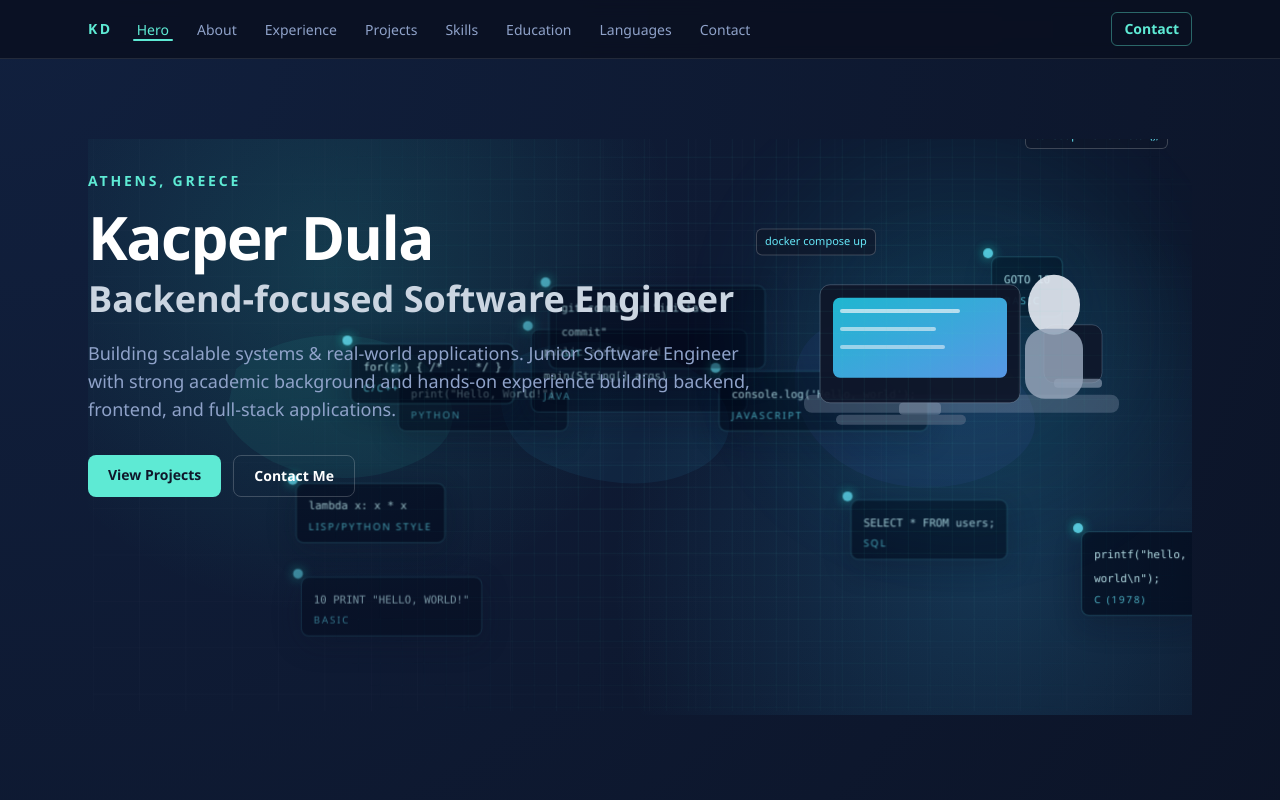
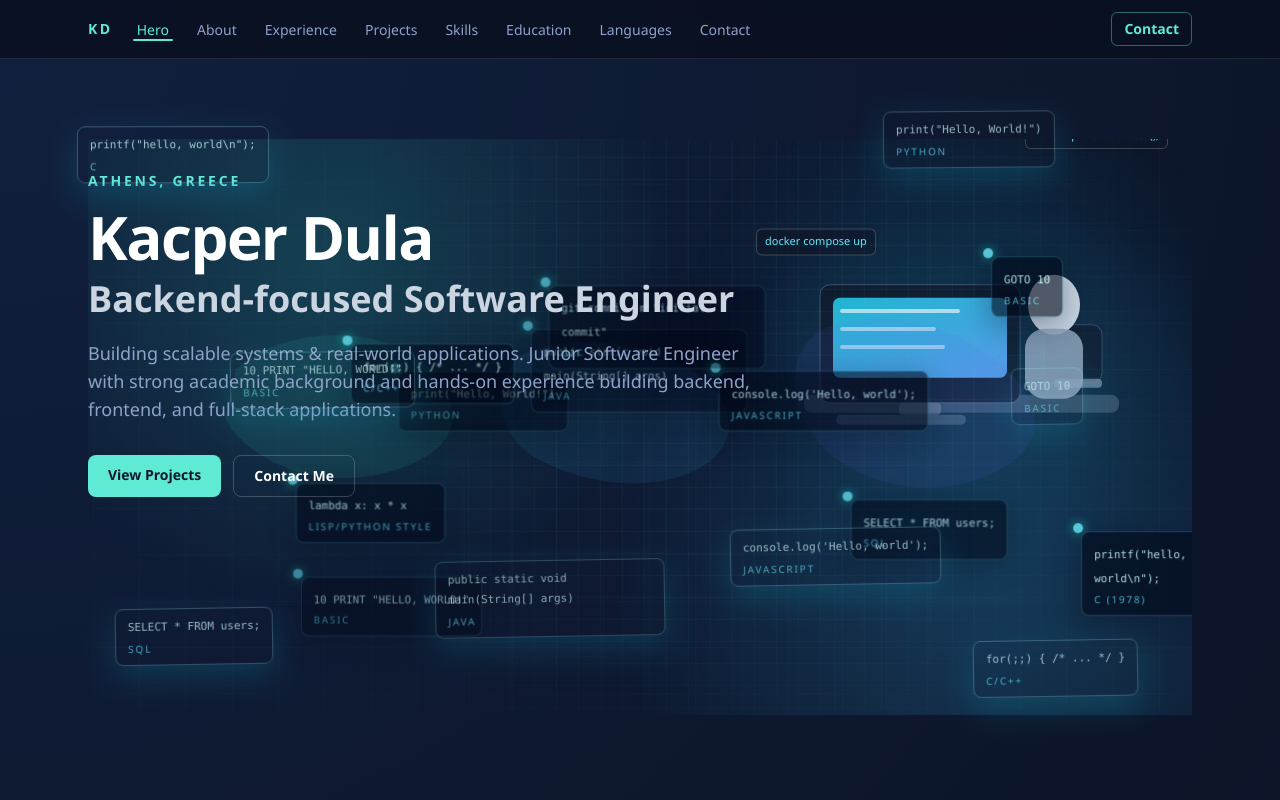
Before and after one commit to KacperDula/KacperDula, a Next.js app: page / in a window 1280 px wide. Shown: the top 800 px of the page. Built offline with nearby package versions, Linux system fonts and the light colour scheme.

Commit message:
Add site-wide draggable iconic code playground

```diff
--- a/components/code-atlas.tsx
+++ b/components/code-atlas.tsx
@@ -36,12 +36,12 @@ export function CodeAtlas() {
   const reduceMotion = useReducedMotion();
 
   return (
-    <div className="pointer-events-none absolute inset-0 z-0 overflow-hidden" aria-hidden="true">
-      <div className="absolute inset-0 bg-[radial-gradient(circle_at_22%_22%,rgba(45,212,191,0.16),transparent_36%),radial-gradient(circle_at_82%_76%,rgba(56,189,248,0.18),transparent_38%)]" />
+    <div className="pointer-events-none absolute inset-0 z-[2] overflow-hidden" aria-hidden="true">
+      <div className="absolute inset-0 bg-[radial-gradient(circle_at_22%_22%,rgba(45,212,191,0.2),transparent_36%),radial-gradient(circle_at_82%_76%,rgba(56,189,248,0.22),transparent_38%)]" />
 
       <motion.svg
         viewBox="0 0 1000 520"
-        className="absolute inset-0 h-full w-full opacity-35"
+        className="absolute inset-0 h-full w-full opacity-45"
         animate={reduceMotion ? undefined : { x: [0, 5, 0], y: [0, -3, 0] }}
         transition={{ duration: 16, repeat: Infinity, ease: "easeInOut" }}
       >
--- /dev/null
+++ b/components/code-playground.tsx
@@ -0,0 +1,55 @@
+"use client";
+
+import { motion, useReducedMotion } from "framer-motion";
+import { useRef } from "react";
+
+type PlayfulSnippet = {
+  line: string;
+  source: string;
+  left: string;
+  top: string;
+};
+
+const playfulSnippets: PlayfulSnippet[] = [
+  { line: 'printf("hello, world\\n");', source: "C", left: "6%", top: "16%" },
+  { line: 'print("Hello, World!")', source: "Python", left: "69%", top: "14%" },
+  { line: "10 PRINT \"HELLO, WORLD!\"", source: "BASIC", left: "18%", top: "44%" },
+  { line: "GOTO 10", source: "BASIC", left: "79%", top: "46%" },
+  { line: "public static void main(String[] args)", source: "Java", left: "34%", top: "70%" },
+  { line: "console.log('Hello, world');", source: "JavaScript", left: "57%", top: "66%" },
+  { line: "SELECT * FROM users;", source: "SQL", left: "9%", top: "76%" },
+  { line: "for(;;) { /* ... */ }", source: "C/C++", left: "76%", top: "80%" }
+];
+
+export function CodePlayground() {
+  const boundsRef = useRef<HTMLDivElement>(null);
+  const reduceMotion = useReducedMotion();
+
+  return (
+    <div ref={boundsRef} className="pointer-events-none fixed inset-0 z-40 overflow-hidden" aria-hidden="true">
+      {playfulSnippets.map((snippet, index) => {
+        const mobileHidden = index > 3 ? "hidden md:block" : "";
+        return (
+          <motion.div
+            key={`${snippet.source}-${snippet.line}`}
+            className={`pointer-events-auto absolute ${mobileHidden}`}
+            style={{ left: snippet.left, top: snippet.top }}
+            drag
+            dragElastic={0.12}
+            dragMomentum
+            dragConstraints={boundsRef}
+            whileDrag={{ scale: 1.06, rotate: 0, cursor: "grabbing" }}
+            initial={{ opacity: 0, y: 10 }}
+            animate={reduceMotion ? { opacity: 0.9, y: 0 } : { opacity: [0.62, 0.92, 0.7], y: [0, -4, 0], rotate: [-1, 1, -1] }}
+            transition={reduceMotion ? { duration: 0.2, delay: index * 0.04 } : { duration: 5.2 + index * 0.25, repeat: Infinity, ease: "easeInOut" }}
+          >
+            <div className="max-w-[230px] cursor-grab rounded-lg border border-cyan-200/35 bg-slate-950/82 px-3 py-2 text-cyan-100 shadow-[0_12px_30px_rgba(8,145,178,0.35)] backdrop-blur">
+              <code className="block text-[11px] leading-5">{snippet.line}</code>
+              <p className="mt-1 text-[10px] uppercase tracking-[0.18em] text-cyan-300/95">{snippet.source}</p>
+            </div>
+          </motion.div>
+        );
+      })}
+    </div>
+  );
+}
--- a/components/portfolio.tsx
+++ b/components/portfolio.tsx
@@ -3,6 +3,7 @@
 import { motion } from "framer-motion";
 import { useEffect, useMemo, useState } from "react";
 import { CodeAtlas } from "@/components/code-atlas";
+import { CodePlayground } from "@/components/code-playground";
 import { ContactForm } from "@/components/contact-form";
 import { HeroVisual } from "@/components/hero-visual";
 import { Nav } from "@/components/nav";
@@ -58,6 +59,7 @@ export function Portfolio() {
 
   return (
     <>
+      <CodePlayground />
       <a
         href="#main-content"
         className="sr-only focus:not-sr-only focus:absolute focus:top-2 focus:left-2 focus:z-[60] focus:rounded-md focus:bg-surface focus:px-3 focus:py-2"
```
